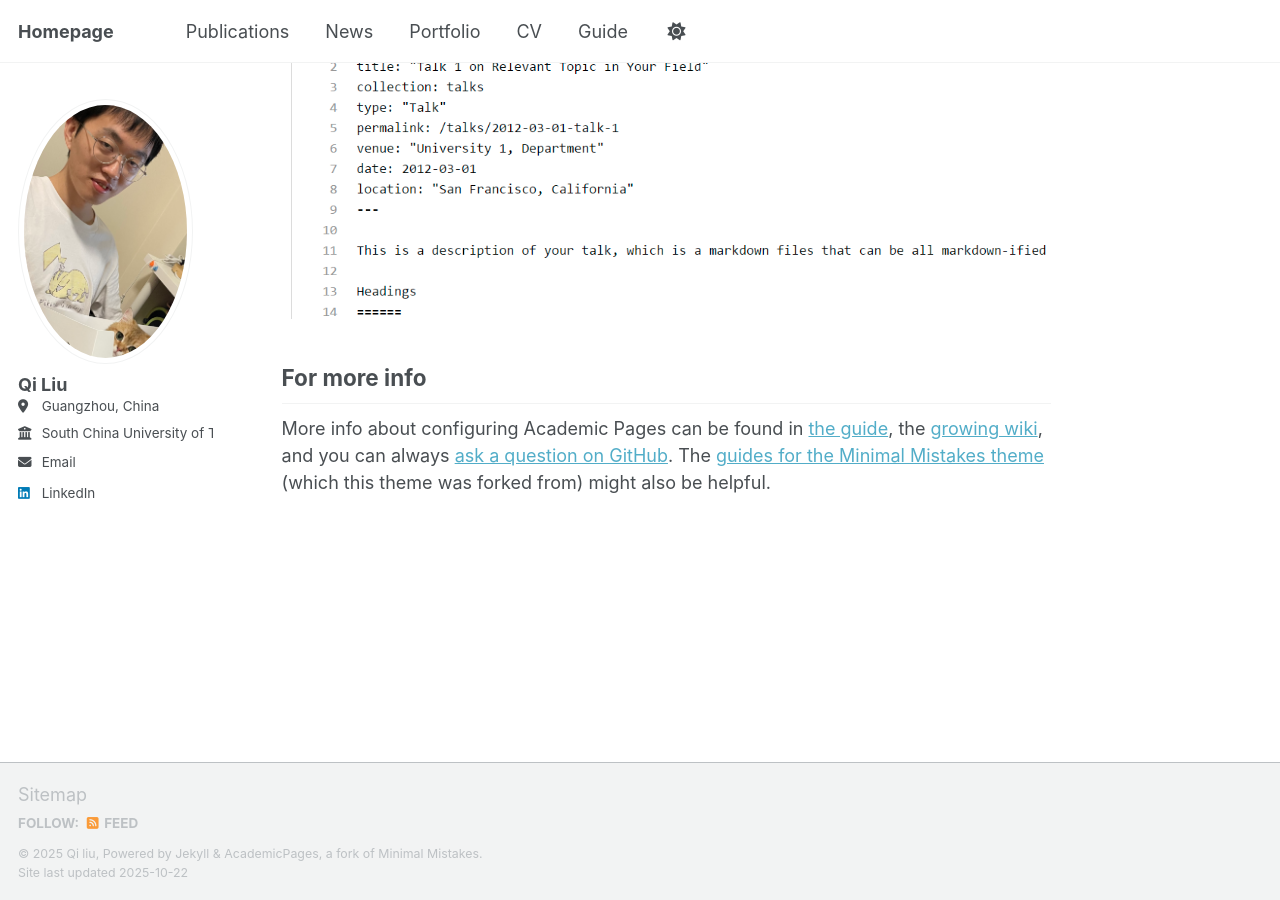
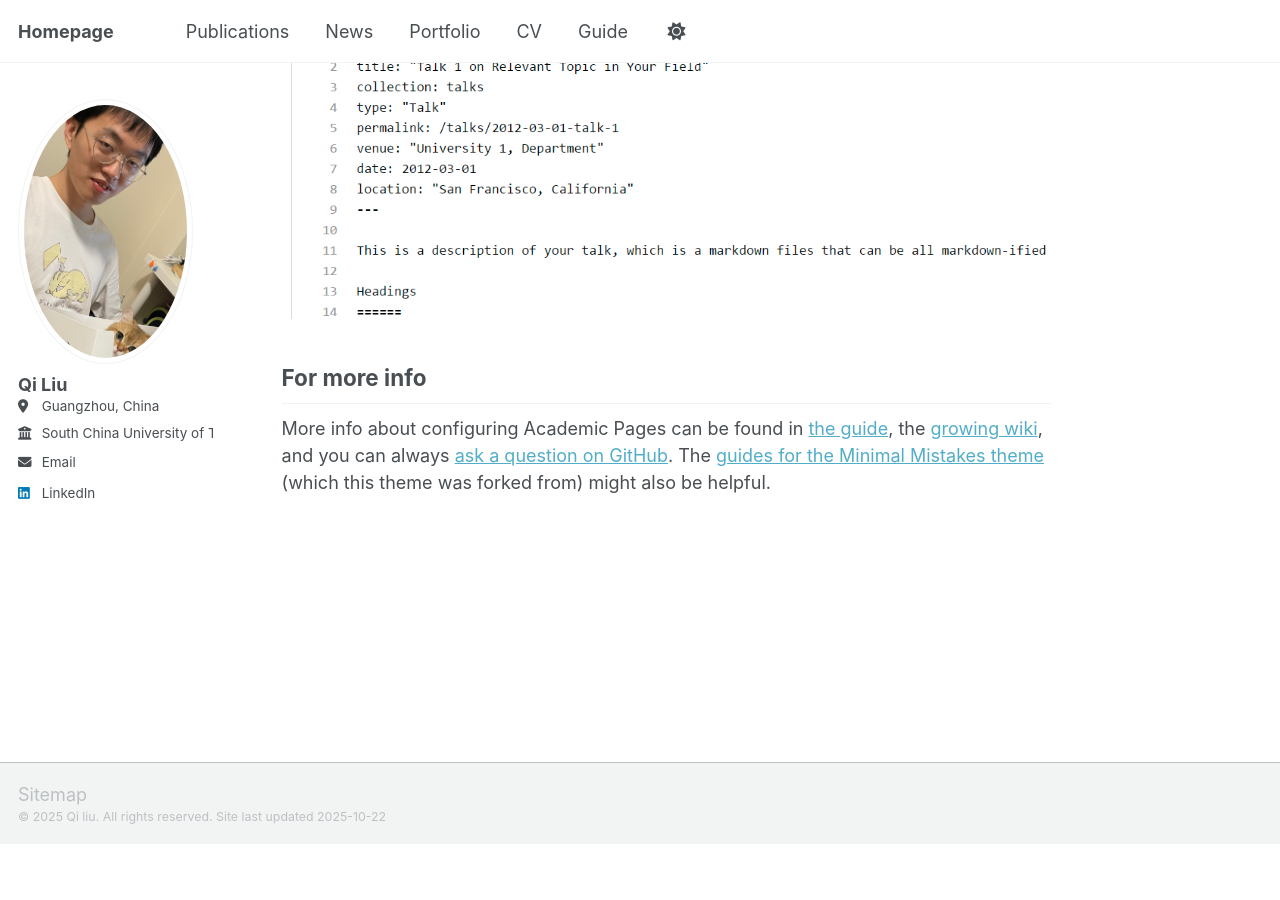
Before and after one commit to qiliu0701/qiliu0701.github.io, a Jekyll site: the page built from _pages/about.md, in a window 1280 px wide and 900 px high, scrolled down 2880 px. Built offline with Jekyll 4.4.1, drawn with Linux system fonts in a browser that asks for light colours; a script that is not in the unit is left out; after the commit the page ends 3725 px from its top, so only the background shows below that.

Commit message:
Update footer.html

```diff
--- a/_includes/footer.html
+++ b/_includes/footer.html
@@ -1,25 +1,8 @@
 {% include base_path %}
 
-{% if site.author.github or site.author.bitbucket or site.atom_feed.hide != true %}
-<div class="page__footer-follow">
-  <ul class="social-icons">
-    {% if site.data.ui-text[site.locale].follow_label %}
-      <li><strong>{{ site.data.ui-text[site.locale].follow_label }}</strong></li>
-    {% endif %}
-    {% if site.author.github %}
-      <li><a href="https://github.com/{{ site.author.github }}"><i class="fab fa-github" aria-hidden="true"></i> GitHub</a></li>
-    {% endif %}
-    {% if site.author.bitbucket %}
-      <li><a href="https://bitbucket.org/{{ site.author.bitbucket }}"><i class="fab fa-bitbucket" aria-hidden="true"></i> Bitbucket</a></li>
-    {% endif %}
-    {% if site.atom_feed.hide != true %}
-    <li><a href="{% if site.atom_feed.path %}{{ site.atom_feed.path }}{% else %}{{ base_path }}/feed.xml{% endif %}"><i class="fa fa-fw fa-rss-square" aria-hidden="true"></i> {{ site.data.ui-text[site.locale].feed_label | default: "Feed" }}</a></li>
-    {% endif %}
-  </ul>
-</div>
-{% endif %}
+
 
 <div class="page__footer-copyright">
-  &copy; {{ site.time | date: '%Y' }} {{ site.name | default: site.title }}, {{ site.data.ui-text[site.locale].powered_by | default: "Powered by" }} <a href="https://jekyllrb.com" rel="nofollow">Jekyll</a> &amp; <a href="https://github.com/academicpages/academicpages.github.io">AcademicPages</a>, a fork of <a href="https://mademistakes.com/work/minimal-mistakes-jekyll-theme/" rel="nofollow">Minimal Mistakes</a>.<br />
+  &copy; {{ site.time | date: '%Y' }} {{ site.name | default: site.title }}. All rights reserved.
   Site last updated {{ "now" | date: '%Y-%m-%d' }}
 </div>
```
